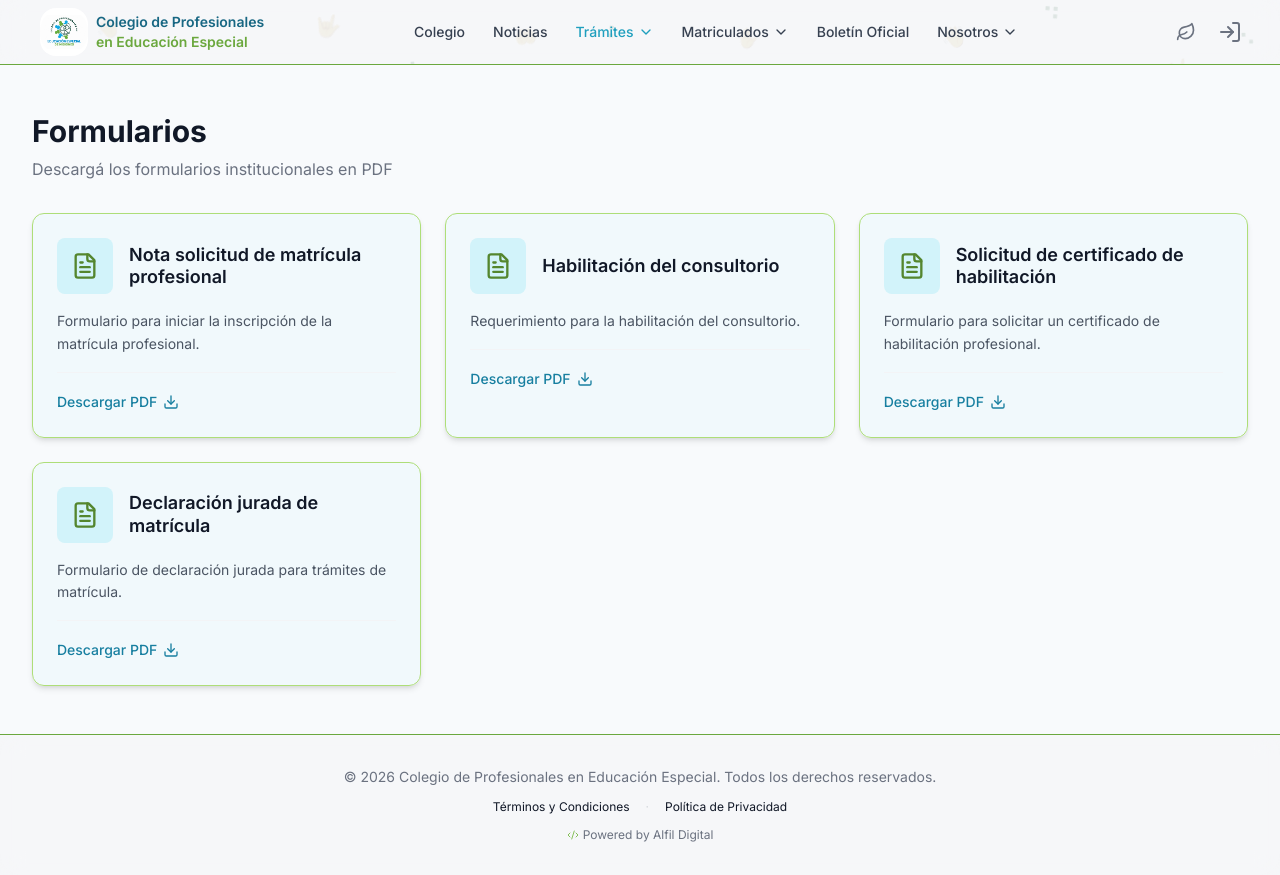
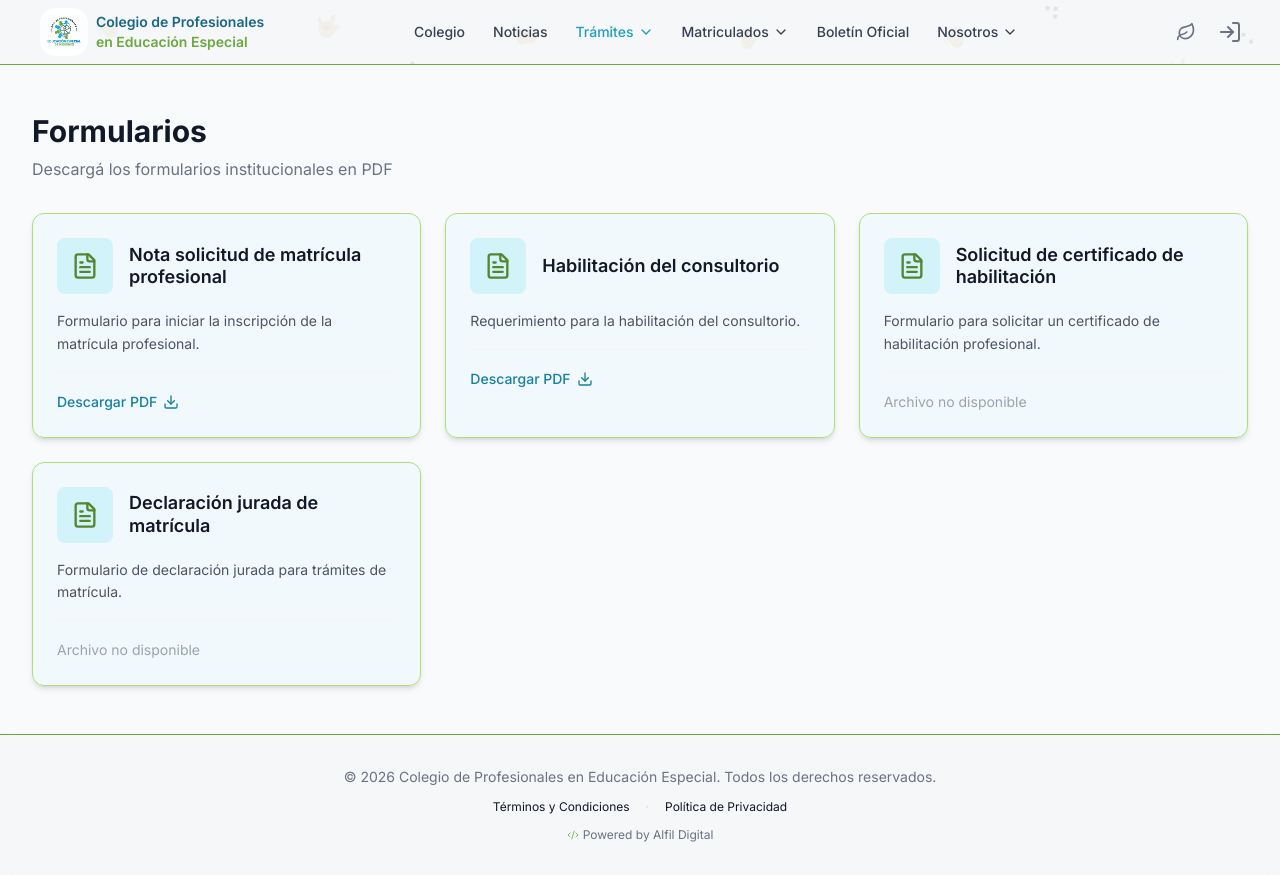
Before and after one commit to alfildigital/front, a React (Vite) app: page /tramites/formularios in a window 1280 px wide. Built offline with nearby package versions, Linux system fonts and the light colour scheme.

Commit message:
se agrega foto, retoques en los estilos

```diff
--- a/index.html
+++ b/index.html
@@ -23,6 +23,7 @@
     <meta property="og:description" content="Colegio de Profesionales en Educación Especial de Posadas, Misiones. Información sobre matrícula profesional, requisitos, trámites, estatuto, código de ética y documentación institucional." />
     <meta property="og:url" content="https://colegioedespecial.org.ar/" />
     <meta property="og:image" content="https://colegioedespecial.org.ar/imagenes/og-image.png" />
+    <meta property="og:image:alt" content="Logo del Colegio de Profesionales en Educación Especial" />
     <meta property="og:image:width" content="1200" />
     <meta property="og:image:height" content="630" />
     <meta property="og:locale" content="es_AR" />
--- a/src/pages/Home/index.tsx
+++ b/src/pages/Home/index.tsx
@@ -157,11 +157,11 @@ export default function HomePage() {
                 </div>
                 <Reveal>
                   <h2 id="institution-title" className="text-3xl font-bold text-gray-900 dark:text-gray-100">
-                    Colegio de Profesionales en Educación Especial de Posadas, Misiones
+                    Colegio de Profesionales en Educación Especial de la Provincia de Misiones
                   </h2>
                 </Reveal>
                 <p className="mt-4 text-justify text-sm leading-8 text-gray-600 dark:text-gray-300">
-                  El Colegio de Profesionales en Educación Especial es la institución rectora que agrupa, representa y orienta a los profesionales dedicados a la atención, enseñanza y acompañamiento de personas con discapacidad en Posadas, Misiones. Nuestra función institucional es fortalecer el ejercicio profesional, promover la ética y la actualización continua, y acompañar a los profesionales en su práctica con un enfoque de inclusión, calidad y responsabilidad social.
+                 El Colegio de Profesionales en Educación Especial es la institución rectora que agrupa, representa y orienta a los profesionales en Educación Especial de la provincia de Misiones. Sus profesionales matriculados desarrollan intervenciones pedagógicas y pedagógico-terapéuticas, diseñan y ofrecen apoyos para el fortalecimiento de las trayectorias educativas, asesoran a instituciones, docentes y familias, y promueven condiciones de accesibilidad, participación e inclusión en todos los niveles y modalidades del sistema educativo. Su función institucional es fortalecer el ejercicio profesional, promover la ética y la actualización continua, y acompañar a los profesionales en su práctica con un enfoque de inclusión, calidad y responsabilidad social.
                   <br /><br />
                   A través de la información institucional, los trámites, la documentación oficial y las novedades del colegio, brindamos acceso a herramientas útiles para quienes desean formarse, matricularse y consultar los procedimientos vigentes. La institución desarrolla su actividad en el marco de la educación especial y la atención a la diversidad, con una mirada comprometida con los derechos de las personas y la mejora continua de la práctica profesional.
                 </p>
--- a/src/pages/Nosotros/index.tsx
+++ b/src/pages/Nosotros/index.tsx
@@ -225,9 +225,9 @@ interface Member {
 const boardGroups: Member[][] = [
   [
     { name: 'Fabiana Silva', role: 'Presidenta', image: '/comision_directiva/1_presidenta_consejo_dirctivo.webp' },
-    { name: 'Liz Zamudio', role: 'Vicepresidenta' },
+    { name: 'Liz Zamudio', role: 'Vicepresidenta', image: '/comision_directiva/2_vice_presidenta_consejo_directivo.webp' },
     { name: 'Amanda Alsina', role: 'Secretaria', image: '/comision_directiva/3_secretaria_general_consejo_directivo.webp' },
-    { name: 'Eskinazi Florencia Natalia', role: 'Tesorera' },
+    { name: 'Eskinazi Florencia Natalia', role: 'Tesorera', image: '/comision_directiva/4_tesorera_consejo_directivo.webp' },
   ],
   [
     { name: 'Bettiana Herrera', role: 'Primera consejera', image: '/comision_directiva/5_1_consejera_titular_consejo_directivo.webp' },
--- a/src/pages/Tramites/Formularios.tsx
+++ b/src/pages/Tramites/Formularios.tsx
@@ -71,28 +71,28 @@ const formularios: RecursoPdf[] = [
     titulo: 'Nota solicitud de matrícula profesional',
     descripcion: 'Formulario para iniciar la inscripción de la matrícula profesional.',
     archivo_nombre: 'solicitud-inscripcion-matricula.pdf',
-    archivo_ruta: '/public/Nota_solicitud_matriculacion_(colegio).pdf' },
+    archivo_ruta: '/pdfs/documentos/Nota_solicitud_matriculacion_(colegio).pdf' },
 
   { ...formulario_card,
     id: 2,
     titulo: 'Habilitación del consultorio',
     descripcion: 'Requerimiento para la habilitación del consultorio.',
     archivo_nombre: 'HABILITACION_CONSULTORIO_(2026).pdf',
-    archivo_ruta: '/pdf/documentos/HABILITACION_CONSULTORIO_(2026).pdf' },
+    archivo_ruta: '/pdfs/documentos/HABILITACION_CONSULTORIO_(2026).pdf' },
 
   { ...formulario_card,
     id: 3,
     titulo: 'Solicitud de certificado de habilitación',
     descripcion: 'Formulario para solicitar un certificado de habilitación profesional.',
-    archivo_nombre: 'solicitud-certificado-habilitacion.pdf',
-    archivo_ruta: '/pdfs/documentos/solicitud-certificado-habilitacion.pdf' },
+    archivo_nombre: null,
+    archivo_ruta: null },
 
   { ...formulario_card,
     id: 4,
     titulo: 'Declaración jurada de matrícula',
     descripcion: 'Formulario de declaración jurada para trámites de matrícula.',
-    archivo_nombre: 'declaracion-jurada-matricula.pdf',
-    archivo_ruta: '/pdfs/documentos/declaracion-jurada-matricula.pdf' },
+    archivo_nombre: null,
+    archivo_ruta: null },
 ];
 
 // ---------------------------------------------------------------
```
Also changed, not shown: src/pages/Matriculados/Listado.tsx (+15 -7 lines), public/comision_directiva/4_tesorera_consejo_directivo.webp (added).
